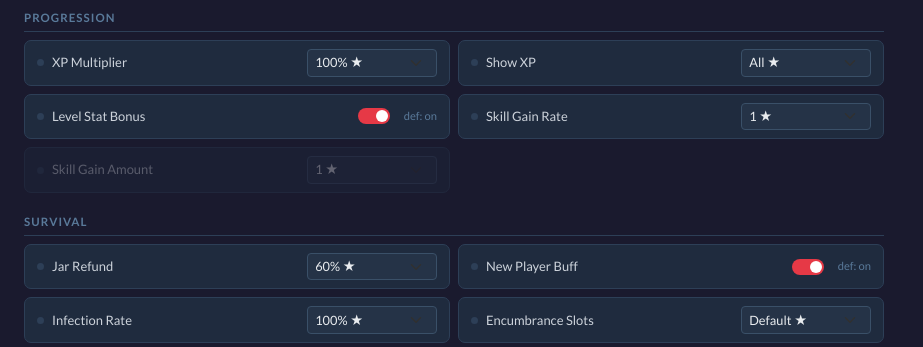
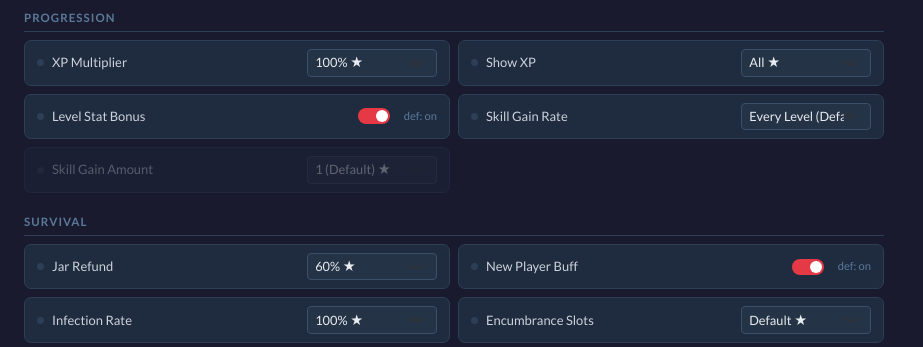
Before and after one commit to djpinger/7d2d-server, a Flask app: page /sandbox in a window 1280 px wide. Shown: the part 675-1022 px from the top of the page, without its empty margins (0-923 px from the left). Run offline with Flask 3, Linux system fonts and the light colour scheme; the visitor is signed in with stand-in values (Sample User, id 1); data that the repository does not hold is empty; some libraries are stand-ins or nearby versions.

Commit message:
Improve sandbox option labels for clarity
- Trader Hours: already fixed (4a–10p, Morning, Midday, etc.)
- Skill Gain Rate: "Every Level" → "Every N Levels" (levels per skill point)
- Skill Gain Amount: add "None" for 0, mark 1 as default
- Loot/Crafting/Trader Max Tier: "1"–"6" → "Tier 1"–"Tier 6 (Default)"
- Magazine Progress: label 0 as "Off", mark 1 as default

Co-Authored-By: Claude Sonnet 4.6 <noreply@anthropic.com>

```diff
--- a/panel/templates/sandbox.html
+++ b/panel/templates/sandbox.html
@@ -242,8 +242,8 @@ const OPTIONS = [
   {id:'XPMultiplier',      enumId:18, label:'XP Multiplier',           cat:'Player', group:'Progression',      type:'float', def:4,  vals:[0,0.25,0.5,0.75,1,1.25,1.5,1.75,2,3,5],                  labels:['0%','25%','50%','75%','100%','125%','150%','175%','200%','300%','500%']},
   {id:'ShowXP',            enumId:19, label:'Show XP',                 cat:'Player', group:'Progression',      type:'int',   def:0,  vals:[0,1,2,3],         labels:['All','Self Only','Party','None']},
   {id:'PlayerLevelBonusApplied',enumId:11,label:'Level Stat Bonus',    cat:'Player', group:'Progression',      type:'bool',  def:1,  vals:[false,true]},
-  {id:'SkillGainRate',     enumId:116,label:'Skill Gain Rate',         cat:'Player', group:'Progression',      type:'int',   def:0,  vals:[1,2,3,4,5]},
-  {id:'SkillPointsPerLevel',enumId:117,label:'Skill Gain Amount',      cat:'Player', group:'Progression',      type:'int',   def:1,  vals:[0,1,2,3,4,5,6,7]},
+  {id:'SkillGainRate',     enumId:116,label:'Skill Gain Rate',         cat:'Player', group:'Progression',      type:'int',   def:0,  vals:[1,2,3,4,5],        labels:['Every Level (Default)','Every 2 Levels','Every 3 Levels','Every 4 Levels','Every 5 Levels']},
+  {id:'SkillPointsPerLevel',enumId:117,label:'Skill Gain Amount',      cat:'Player', group:'Progression',      type:'int',   def:1,  vals:[0,1,2,3,4,5,6,7],  labels:['None','1 (Default)','2','3','4','5','6','7']},
 
   {id:'JarRefund',         enumId:12, label:'Jar Refund',              cat:'Player', group:'Survival',         type:'float', def:7,  vals:[0,0.05,0.1,0.2,0.3,0.4,0.5,0.6,0.7,0.8,0.9,1],          labels:['0%','5%','10%','20%','30%','40%','50%','60%','70%','80%','90%','100%']},
   {id:'NewbieCoat',        enumId:15, label:'New Player Buff',         cat:'Player', group:'Survival',         type:'bool',  def:1,  vals:[false,true]},
@@ -317,7 +317,7 @@ const OPTIONS = [
   {id:'ShowDayTime',       enumId:72, label:'Show Day/Time',            cat:'World',  group:'HUD & Navigation', type:'bool', def:1,  vals:[false,true]},
 
   // ── Resources ─────────────────────────────────────────────────────────────
-  {id:'LootMaxTier',       enumId:77, label:'Loot Max Tier',            cat:'Resources',group:'Loot Stage',     type:'int',   def:5,  vals:[1,2,3,4,5,6]},
+  {id:'LootMaxTier',       enumId:77, label:'Loot Max Tier',            cat:'Resources',group:'Loot Stage',     type:'int',   def:5,  vals:[1,2,3,4,5,6],      labels:['Tier 1','Tier 2','Tier 3','Tier 4','Tier 5','Tier 6 (Default)']},
   {id:'GlobalLSModifier',  enumId:62, label:'Global Loot Stage',        cat:'Resources',group:'Loot Stage',     type:'float', def:2,  vals:[0.25,0.5,1,1.5,2],                                        labels:['25%','50%','Default','150%','200%']},
   {id:'BiomeLSModifier',   enumId:63, label:'Biome Loot Stage',         cat:'Resources',group:'Loot Stage',     type:'float', def:2,  vals:[0.25,0.5,1,1.5,2],                                        labels:['25%','50%','Default','150%','200%']},
   {id:'POITierLSModifier', enumId:64, label:'POI Loot Stage',           cat:'Resources',group:'Loot Stage',     type:'float', def:2,  vals:[0.25,0.5,1,1.5,2],                                        labels:['25%','50%','Default','150%','200%']},
@@ -349,7 +349,7 @@ const OPTIONS = [
   {id:'BackpackCrafting',  enumId:94, label:'Backpack Crafting',        cat:'Crafting',group:'General',          type:'int',   def:1,  vals:[0,1,2,3],         labels:['Off','Normal','All Recipes','Workstation-like']},
   {id:'WorkstationCrafting',enumId:95,label:'Workstation Crafting',     cat:'Crafting',group:'General',          type:'bool',  def:1,  vals:[false,true]},
   {id:'CraftingProgression',enumId:96,label:'Crafting Progression',     cat:'Crafting',group:'General',          type:'bool',  def:1,  vals:[false,true]},
-  {id:'CraftingMaxTier',   enumId:100,label:'Crafting Max Tier',        cat:'Crafting',group:'General',          type:'int',   def:5,  vals:[1,2,3,4,5,6]},
+  {id:'CraftingMaxTier',   enumId:100,label:'Crafting Max Tier',        cat:'Crafting',group:'General',          type:'int',   def:5,  vals:[1,2,3,4,5,6],      labels:['Tier 1','Tier 2','Tier 3','Tier 4','Tier 5','Tier 6 (Default)']},
 
   {id:'CraftingTime',      enumId:97, label:'Crafting Timer',           cat:'Crafting',group:'Rates',            type:'float', def:4,  vals:[0,0.25,0.5,0.75,1,1.25,1.5,2,3],                         labels:['0%','25%','50%','75%','100%','125%','150%','200%','300%']},
   {id:'CraftingInput',     enumId:98, label:'Crafting Cost',            cat:'Crafting',group:'Rates',            type:'float', def:4,  vals:[0,0.25,0.5,0.75,1,1.25,1.5,2,3],                         labels:['0%','25%','50%','75%','100%','125%','150%','200%','300%']},
@@ -367,7 +367,7 @@ const OPTIONS = [
   {id:'ItemDegradation',   enumId:21, label:'Item Degradation',        cat:'Crafting',group:'Repair & Magazines',type:'float',def:3,  vals:[0,0.25,0.5,1,1.5,2],                                      labels:['Off','25%','50%','Default','150%','200%']},
   {id:'RepairTypes',       enumId:113,label:'Repair Method',            cat:'Crafting',group:'Repair & Magazines',type:'int', def:3,  vals:[0,1,2,3],         labels:['Nothing','Primitive Only','Standard','Both']},
   {id:'MaxDegradationAmount',enumId:114,label:'Repair Degradation',     cat:'Crafting',group:'Repair & Magazines',type:'float',def:0, vals:[0,0.05,0.1,0.15,0.2,0.25],                                labels:['None','5%','10%','15%','20%','25%']},
-  {id:'PointsPerMagazine', enumId:115,label:'Magazine Progress',        cat:'Crafting',group:'Repair & Magazines',type:'int', def:1,  vals:[0,1,2,3,4,5,6,7]},
+  {id:'PointsPerMagazine', enumId:115,label:'Magazine Progress',        cat:'Crafting',group:'Repair & Magazines',type:'int', def:1,  vals:[0,1,2,3,4,5,6,7],  labels:['Off','1 (Default)','2','3','4','5','6','7']},
 
   // ── Tasks ─────────────────────────────────────────────────────────────────
   {id:'QuestsEnabled',     enumId:118,label:'Quests Enabled',           cat:'Tasks',  group:'Quests',           type:'bool',  def:1,  vals:[false,true]},
@@ -384,11 +384,11 @@ const OPTIONS = [
 
   // ── Traders ───────────────────────────────────────────────────────────────
   {id:'TradersEnabled',    enumId:128,label:'Trading Enabled',          cat:'Traders',group:'General',          type:'bool',  def:1,  vals:[false,true]},
-  {id:'TraderHours',       enumId:127,label:'Trader Hours',             cat:'Traders',group:'General',          type:'int',   def:0,  vals:[0,1,2,3,4,5,6],                                           labels:['Default','Setting 1','Setting 2','Setting 3','Setting 4','Setting 5','Setting 6']},
+  {id:'TraderHours',       enumId:127,label:'Trader Hours',             cat:'Traders',group:'General',          type:'int',   def:0,  vals:[0,1,2,3,4,5,6],                                           labels:['Default (4a–10p)','Morning (4a–Noon)','Midday (10a–6p)','Evening (4p–10p)','Night (10p–4a)','Closed','Always Open']},
   {id:'TraderProtection',  enumId:132,label:'Trader Protection',        cat:'Traders',group:'General',          type:'int',   def:0,  vals:[0,1,2],           labels:['Yes (Full)','Partial','No']},
   {id:'TraderDialog',      enumId:126,label:'Trading Dialog',           cat:'Traders',group:'General',          type:'bool',  def:1,  vals:[false,true]},
   {id:'GlobalTSModifier',  enumId:65, label:'Global Trader Stage',      cat:'Traders',group:'General',          type:'float', def:2,  vals:[0.25,0.5,1,1.5,2],                                        labels:['25%','50%','Default','150%','200%']},
-  {id:'TraderMaxTier',     enumId:136,label:'Trader Max Tier',          cat:'Traders',group:'General',          type:'int',   def:5,  vals:[1,2,3,4,5,6]},
+  {id:'TraderMaxTier',     enumId:136,label:'Trader Max Tier',          cat:'Traders',group:'General',          type:'int',   def:5,  vals:[1,2,3,4,5,6],      labels:['Tier 1','Tier 2','Tier 3','Tier 4','Tier 5','Tier 6 (Default)']},
   {id:'TraderItemAbundance',enumId:134,label:'Trader Item Count',       cat:'Traders',group:'General',          type:'float', def:2,  vals:[0.25,0.5,1,1.5,2],                                        labels:['25%','50%','Default','150%','200%']},
   {id:'TraderBuyLimit',    enumId:135,label:'Trader Buy Limit',         cat:'Traders',group:'General',          type:'int',   def:3,  vals:[0,1,2,3,4,5,6,7,8,9,10]},
   {id:'TraderResetInterval',enumId:133,label:'Trader Reset',            cat:'Traders',group:'General',          type:'int',   def:0,  vals:[-1,1,2,3,4,5,6,7,14], labels:['Default','1 Day','2 Days','3 Days','4 Days','5 Days','6 Days','7 Days','14 Days']},
```
